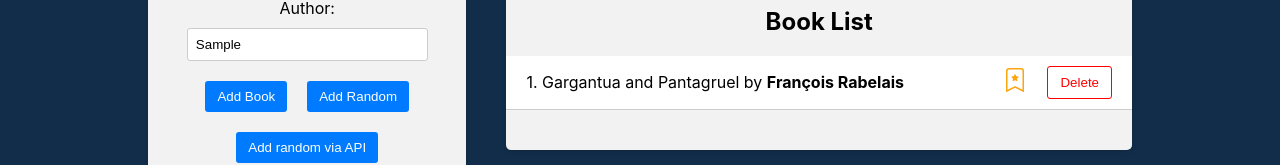
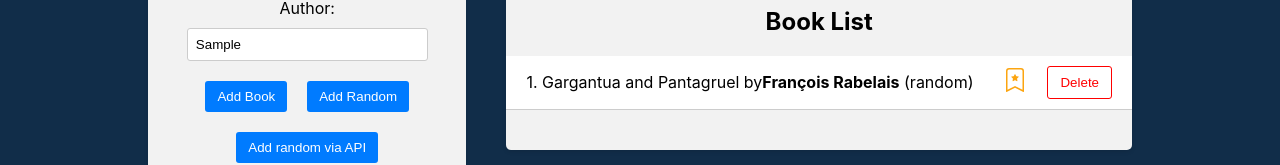
Before and after one commit to nichtiak/Book-management, a React (Create React App) app in the folder frontend/: page / in a window 1280 px wide. Both pictures are taken after typing "Sample", "Sample" into the empty fields and a click on the button "Add Random". Shown: the part 286-451 px from the top of the page. Built offline with nearby package versions, Linux system fonts and the light colour scheme.

Commit message:
add book source

```diff
--- a/frontend/src/components/BookList/BookList.js
+++ b/frontend/src/components/BookList/BookList.js
@@ -56,7 +56,11 @@
           {filteredBooks.map((book, index) => (
             <li key={book.id}>
               <div className="book-info">
-                {++index}. {highlightMatch(book.title, titleFilter)}{''} by{''} <strong>{highlightMatch(book.author, authorFilter)}</strong>
+                {++index}. {highlightMatch(book.title, titleFilter)}{''} by{''}
+                <strong>
+                  {highlightMatch(book.author, authorFilter)}
+                </strong>{' '}
+                ({book.source})
               </div>
               <div className="book-actions">
                 <span onClick={() => handleToggleFavorite(book.id)}>
--- a/frontend/src/components/BoolForm/BookForm.js
+++ b/frontend/src/components/BoolForm/BookForm.js
@@ -15,7 +15,7 @@
   const handleAddRandomBook = () => {
     const randomIndex = Math.floor(Math.random() * booksData.length)
     const randomBook = booksData[randomIndex]
-    const randomBookWithID = createBookWithID(randomBook)
+    const randomBookWithID = createBookWithID(randomBook, 'random')
     dispatch(addBook(randomBookWithID))
   }
 
@@ -23,7 +23,7 @@
     e.preventDefault()
 
     if (title && author) {
-      const book = createBookWithID({ title, author })
+      const book = createBookWithID({ title, author }, 'manual')
       dispatch(addBook(book)) // функция добавления книги с помощью диспатча (фнкция из redux)
       setTitle('')
       setAuthor('')
@@ -34,7 +34,7 @@
     try {
       const res = await axios.get('http://localhost:4000/random-book')
       if (res?.data?.title && res?.data?.author) {
-        dispatch(addBook(createBookWithID(res.data)))
+        dispatch(addBook(createBookWithID(res.data, 'API')))
       }
     } catch (error) {
       console.log("fetch error", error)
--- a/frontend/src/utils/createBookWithID.js
+++ b/frontend/src/utils/createBookWithID.js
@@ -1,8 +1,9 @@
 import { v4 as uuidv4 } from 'uuid'
 
-const createBookWithID = (book) => {
+const createBookWithID = (book, source) => {
   return {
     ...book,
+    source,
     isFavorite: false,
     id: uuidv4()
   }
```
